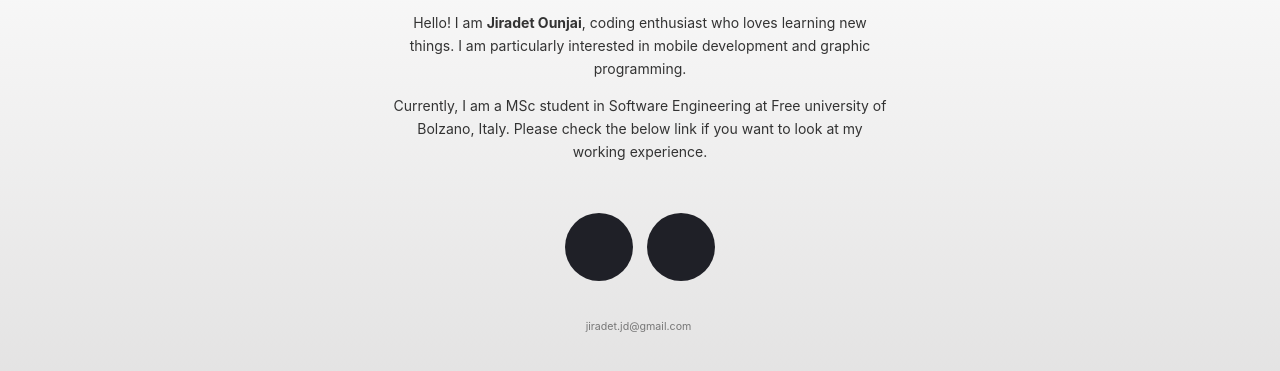
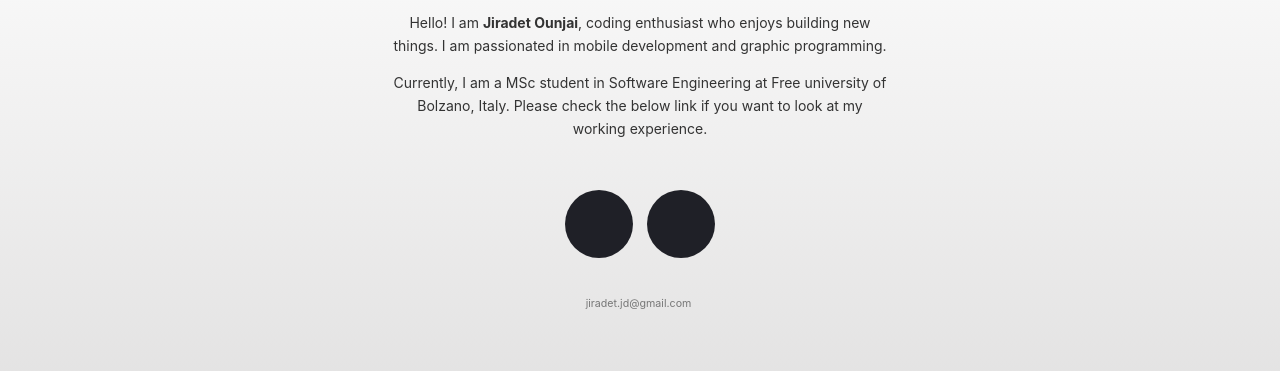
Before and after one commit to jiradeto/jiradeto.github.io, a Jekyll site: the page built from index.html, in a window 1280 px wide, cut to the strip 159-708 px from the top of the page. Shown: the top 371 px of the strip. Built offline with Jekyll 4.4.1, drawn with Linux system fonts in a browser that asks for light colours.

Commit message:
Update index text

```diff
--- a/index.html
+++ b/index.html
@@ -4,8 +4,8 @@ layout: default
 
 <section>
   <p>
-      Hello! I am <b>Jiradet Ounjai</b>, coding enthusiast who loves learning new things.
-      I am particularly interested in mobile development and graphic programming.
+      Hello! I am <b>Jiradet Ounjai</b>, coding enthusiast who enjoys building new things.
+      I am passionated in mobile development and graphic programming.
   </p>
   <p>
       Currently, I am a MSc student in Software Engineering at Free university of Bolzano, Italy.
```
Also changed, not shown: 1 other file.
